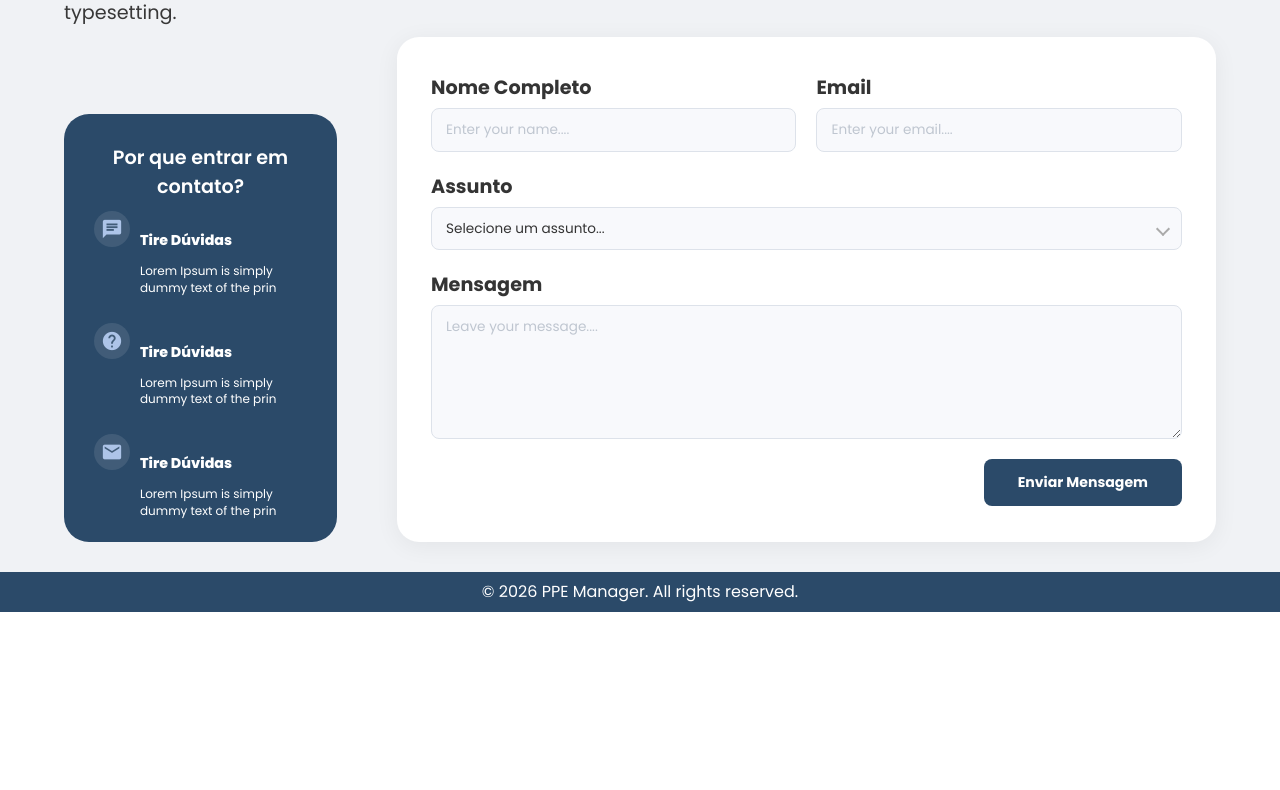
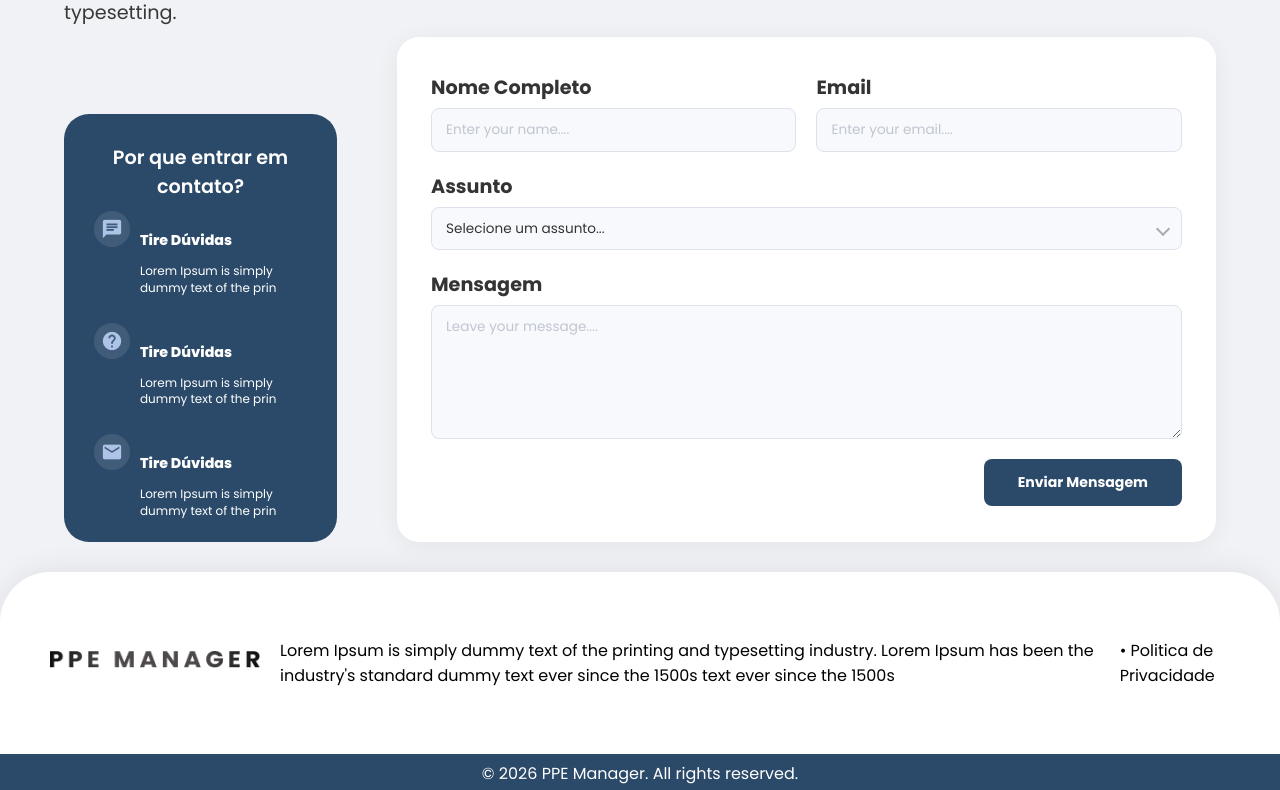
Before and after one commit to kauanzeraaa/ppe_manager, a Vue app: page / in a window 1280 px wide. Shown: the part 1999-2789 px from the top of the page. Before the commit the page ends 2607 px from the top, so only its background shows below. Built offline with nearby package versions, Linux system fonts and the light colour scheme.

Commit message:
style: change footer style

```diff
--- a/src/components/Footer.vue
+++ b/src/components/Footer.vue
@@ -1,6 +1,17 @@
 <template>
-    <footer>
-        <div  class="footer_rights">
+    <footer class="footer">
+        <section class="footer-info">
+            <div class="logo-footer">
+                <img src="../assets/logo/temporaryLogo.png" class="img_logo" alt="Logo PPE Manager">
+            </div>
+            <div class="msg-div">
+                <p>Lorem Ipsum is simply dummy text of the printing and typesetting industry. Lorem Ipsum has been the industry's standard dummy text ever since the 1500s text ever since the 1500s</p>
+            </div>
+            <div class="right-div">
+                <p>• Politica de Privacidade</p>
+            </div>
+        </section>
+        <div  class="footer-rights">
             <p>&copy; 2026 PPE Manager. All rights reserved.</p>
         </div>
     </footer>
@@ -8,7 +19,27 @@
 
 <style>
 
-.footer_rights{
+.footer{
+    background-color: #f0f2f5;
+}
+
+.footer-info{
+    display: flex;
+    height: auto;
+    justify-content: space-between;
+    align-items:center;
+    background-color: #FFFFFF;
+    box-shadow: 0px 0px 31px #00000015;
+    border-radius: 50px 50px 0 0;
+    padding: 50px;
+    gap: 20px;
+}
+
+.msg-div{
+    width: auto;
+}
+
+.footer-rights{
     display: flex;
     width: 100%;
     bottom: 0;
@@ -19,4 +50,5 @@
     background-color: #2B4A69;
     color: white;
 }
+
 </style>
--- a/src/views/Home.vue
+++ b/src/views/Home.vue
@@ -136,8 +136,8 @@ export default {
         </div>
       </div>
     </section>
-    <FooterTemplate />
   </div>
+  <FooterTemplate />
 </template>
 
 <style>
```
